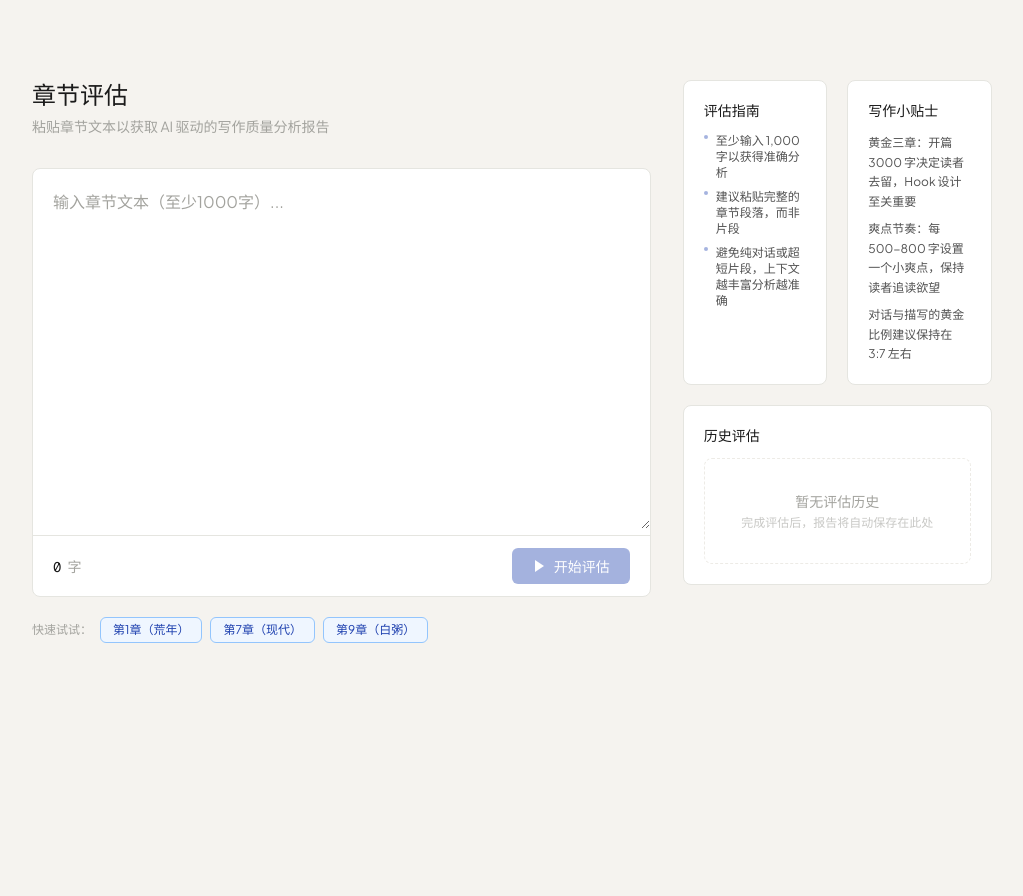
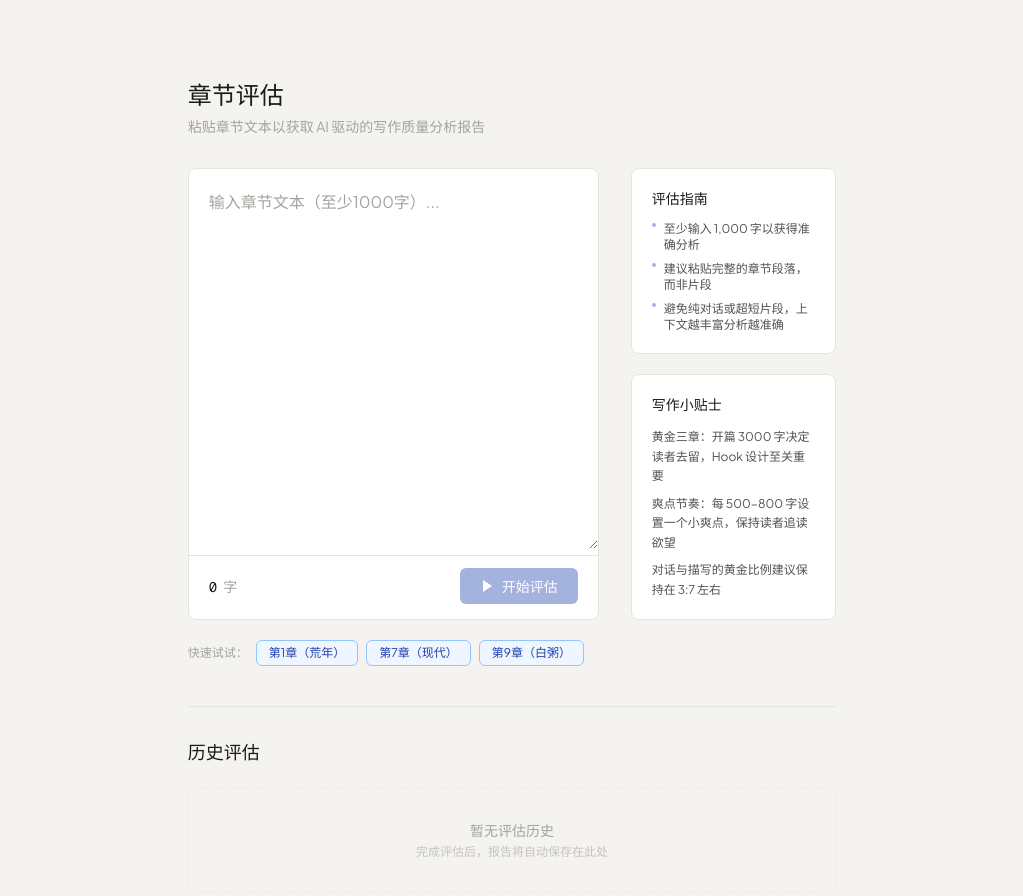
Before and after one commit to violetGarend/novelscope, a Next.js app in the folder frontend/: page / in a window 1280 px wide. Shown: the top 896 px of the page, without its empty margins (128-1151 px from the left). Before the commit the page ends 800 px from the top, so only its background shows below. Built offline with nearby package versions, Linux system fonts and the light colour scheme.

Commit message:
refactor: 评估页面排版 — 标题上移对齐卡片顶部，历史移至全宽底部 基于 A「编辑台」概念：右侧指南+贴士纵向排列，顶部与输入卡对齐

```diff
--- a/frontend/src/components/EvaluatePage.tsx
+++ b/frontend/src/components/EvaluatePage.tsx
@@ -817,23 +817,24 @@ export function EvaluatePage() {
 
   return (
     <div className="max-w-5xl mx-auto p-8">
-      {/* Two-column layout */}
-      <div className="flex gap-8">
-        {/* Left column: input area */}
-        <div className="flex-[2] min-w-0">
+      {/* Title — above the columns so card top borders align */}
       <div className="mb-8">
         <h2 className="font-display text-2xl text-text mb-1">章节评估</h2>
         <p className="text-sm text-text-muted">粘贴章节文本以获取 AI 驱动的写作质量分析报告</p>
       </div>
 
+      {/* Two-column layout: input + auxiliary cards */}
+      <div className="flex gap-8 items-stretch">
+        {/* Left column: input area */}
+        <div className="flex-[2] min-w-0">
           {/* Input card */}
-          <div className="bg-surface rounded-lg border border-border overflow-hidden focus-within:ring-2 focus-within:ring-primary-lighter focus-within:border-primary-light transition-all duration-200">
+          <div className="bg-surface rounded-lg border border-border overflow-hidden focus-within:ring-2 focus-within:ring-primary-lighter focus-within:border-primary-light transition-all duration-200 h-full">
             <textarea
               placeholder="输入章节文本（至少1000字）..."
               value={text}
               onChange={(e) => setText(e.target.value)}
               rows={10}
-              className="w-full p-5 min-h-[360px] bg-transparent border-0 focus:outline-none focus:ring-0 text-base leading-relaxed text-text placeholder:text-text-muted resize-y"
+              className="w-full p-5 min-h-[380px] bg-transparent border-0 focus:outline-none focus:ring-0 text-base leading-relaxed text-text placeholder:text-text-muted resize-y"
             />
 
             {/* Status bar */}
@@ -863,28 +864,11 @@ export function EvaluatePage() {
               </button>
             </div>
           </div>
-
-          {/* Quick sample texts */}
-          <div className="mt-5 flex items-center gap-2">
-            <span className="text-xs text-text-muted shrink-0">快速试试：</span>
-            {SAMPLE_TEXTS.map((sample) => (
-              <button
-                key={sample.label}
-                onClick={() => setText(sample.text)}
-                className="px-3 py-1 bg-primary-bg text-primary border border-primary-lighter rounded-md text-xs hover:bg-primary-lighter/30 transition-colors duration-200"
-              >
-                {sample.label}
-              </button>
-            ))}
-          </div>
         </div>
 
-        {/* Right column: auxiliary panel */}
+        {/* Right column: 评估指南 + 写作小贴士 — top aligns with input card */}
         <div className="flex-[1] min-w-0 flex flex-col gap-5">
-          {/* Top row: 评估指南 + 写作小贴士 side by side */}
-          <div className="flex gap-5">
-            {/* 评估指南 */}
-            <div className="flex-1 bg-surface rounded-lg border border-border p-5">
+          <div className="bg-surface rounded-lg border border-border p-5">
             <h3 className="font-display text-sm text-text mb-3">评估指南</h3>
             <ul className="space-y-2">
               <li className="flex items-start gap-2 text-xs text-text-secondary">
@@ -902,8 +886,7 @@ export function EvaluatePage() {
             </ul>
           </div>
 
-            {/* 写作小贴士 */}
-            <div className="flex-1 bg-surface rounded-lg border border-border p-5">
+          <div className="bg-surface rounded-lg border border-border p-5">
             <h3 className="font-display text-sm text-text mb-3">写作小贴士</h3>
             <ul className="space-y-2">
               <li className="text-xs text-text-secondary leading-relaxed">
@@ -918,11 +901,26 @@ export function EvaluatePage() {
             </ul>
           </div>
         </div>
+      </div>
 
-          {/* 历史评估 — 底部全宽 */}
-          <div className="bg-surface rounded-lg border border-border p-5">
-            <div className="flex items-baseline gap-2 mb-3">
-              <h3 className="font-display text-sm text-text">历史评估</h3>
+      {/* Quick sample texts — below the cards, full width */}
+      <div className="mt-5 flex items-center gap-2">
+        <span className="text-xs text-text-muted shrink-0">快速试试：</span>
+        {SAMPLE_TEXTS.map((sample) => (
+          <button
+            key={sample.label}
+            onClick={() => setText(sample.text)}
+            className="px-3 py-1 bg-primary-bg text-primary border border-primary-lighter rounded-md text-xs hover:bg-primary-lighter/30 transition-colors duration-200"
+          >
+            {sample.label}
+          </button>
+        ))}
+      </div>
+
+      {/* 历史评估 — 全宽，在双栏下方 */}
+      <div className="mt-10 pt-8 border-t border-border">
+        <div className="flex items-baseline gap-2 mb-5">
+          <h3 className="font-display text-lg text-text">历史评估</h3>
           {entries.length > 0 && (
             <span className="text-xs text-text-muted font-mono">最近 {entries.length} 条</span>
           )}
@@ -936,7 +934,5 @@ export function EvaluatePage() {
         />
       </div>
     </div>
-      </div>
-    </div>
   );
 }
```
Lines whose indentation alone changed are shown as unchanged.
